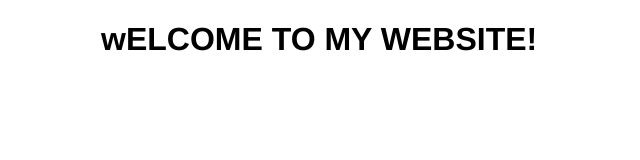
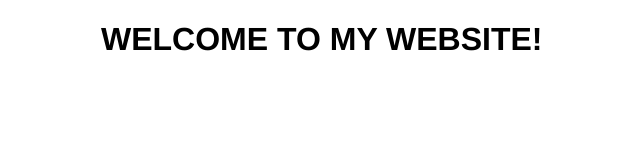
Before and after one commit to HuynhNguyen2207/welcome, a plain HTML site: page index.html in a window 1280 px wide. Shown: the whole page, without its empty margins (289-929 px from the left). Drawn offline with Linux system fonts and the light colour scheme.

Commit message:
Update index.html

```diff
--- a/index.html
+++ b/index.html
@@ -6,7 +6,7 @@
   </head>
   <body>
     <div class='main'>
-      <h1>wELCOME TO MY WEBSITE!</h1>
+      <h1>WELCOME TO MY WEBSITE!</h1>
     </div>
   </body>
 </html>
```
